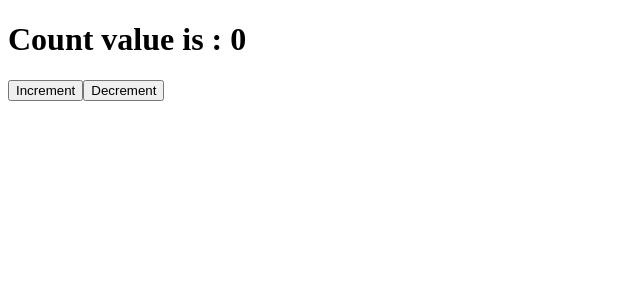
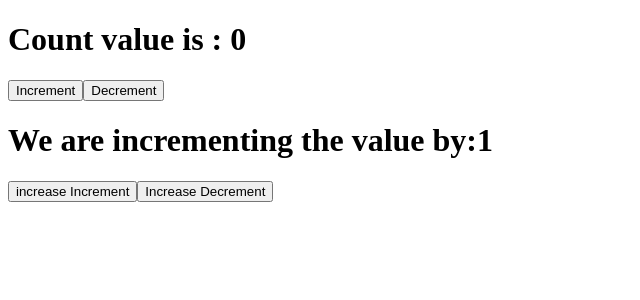
Before and after one commit to Ozioma45/React, a React (Vite) app in the folder Code_stoic/reactpro/: page / in a window 1280 px wide. Shown: the top 300 px of the page, without its empty margins (0-640 px from the left). Built offline with nearby package versions, Linux system fonts and the light colour scheme.

Commit message:
Creating multiple States in React

```diff
--- a/Code_stoic/reactpro/src/components/Counter.jsx
+++ b/Code_stoic/reactpro/src/components/Counter.jsx
@@ -2,18 +2,32 @@
 
 export default function Counter() {
   const [count, setCount] = useState(0);
+  const [incrementBy, setIncrementBy] = useState(1);
+
   function increment() {
-    setCount(count + 1);
+    setCount(count + incrementBy);
   }
 
   function decrement() {
-    setCount(count - 1);
+    setCount(count - incrementBy);
   }
+
+  function increaseIncrement() {
+    setIncrementBy(incrementBy + 1);
+  }
+  function increaseDecrement() {
+    setIncrementBy(incrementBy - 1);
+  }
+
   return (
     <div>
       <h1>Count value is : {count}</h1>
       <button onClick={increment}>Increment</button>
       <button onClick={decrement}>Decrement</button>
+
+      <h1>We are incrementing the value by:{incrementBy}</h1>
+      <button onClick={increaseIncrement}>increase Increment</button>
+      <button onClick={increaseDecrement}>Increase Decrement</button>
     </div>
   );
 }
```
